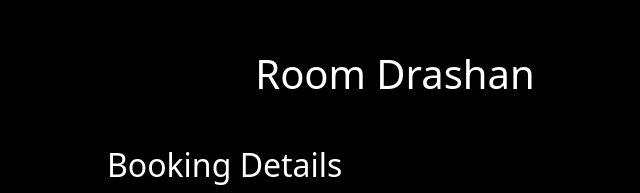
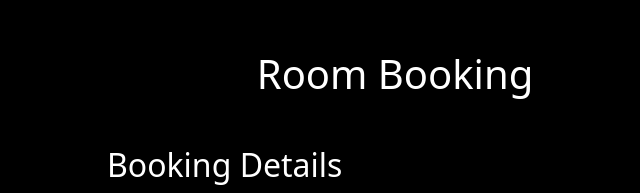
Before and after one commit to nikhilesh1432/temple-management, a Flask app: page /roombooking in a window 1280 px wide. Shown: the top 193 px of the page, without its empty margins (245-885 px from the left). Run offline with Flask 3, Linux system fonts and the light colour scheme.

Commit message:
Update roombooking.html

```diff
--- a/template/roombooking.html
+++ b/template/roombooking.html
@@ -57,7 +57,7 @@
 </head>
 <body>
     <div class="container">
-        <h1 class="text-center mt-5">Room Drashan</h1>
+        <h1 class="text-center mt-5">Room Booking</h1>
         <div class="booking-form">
             <h2 class="mt-5">Booking Details</h2>
             <form id="bookingForm">
```
